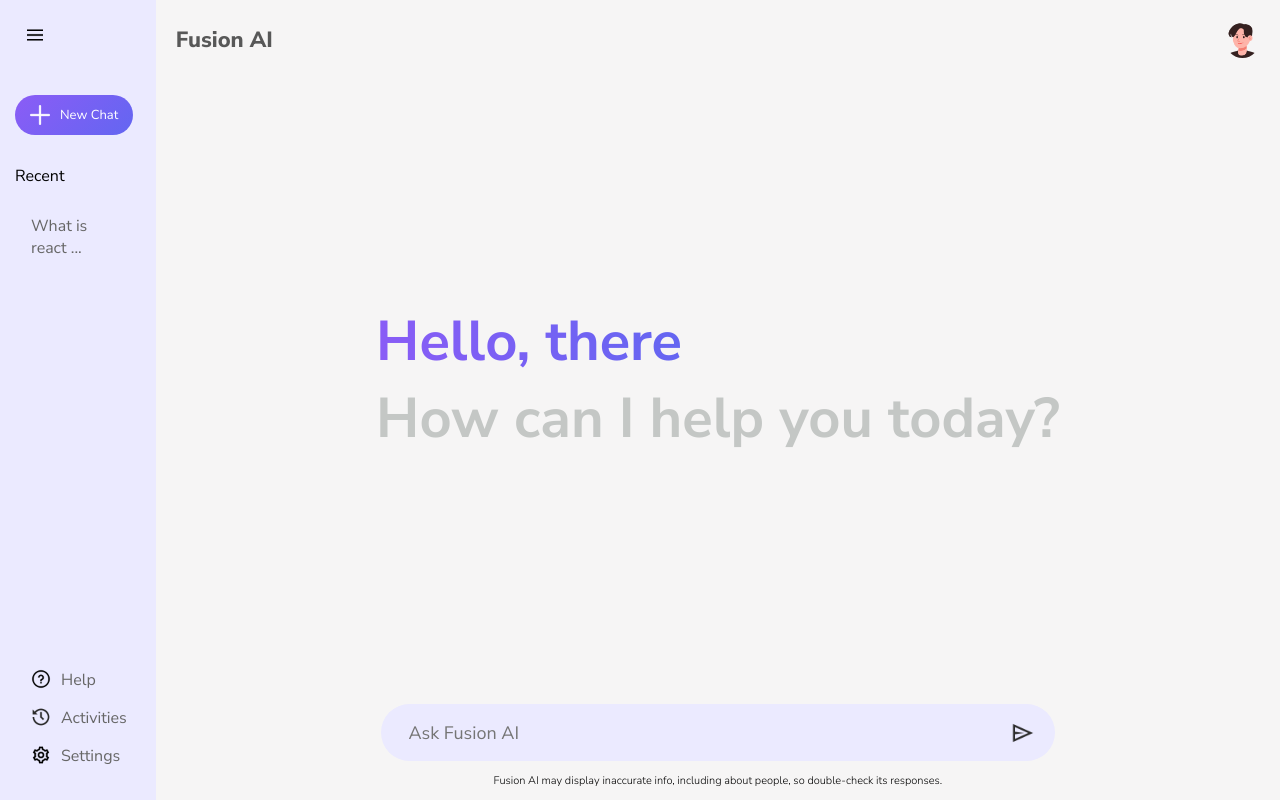
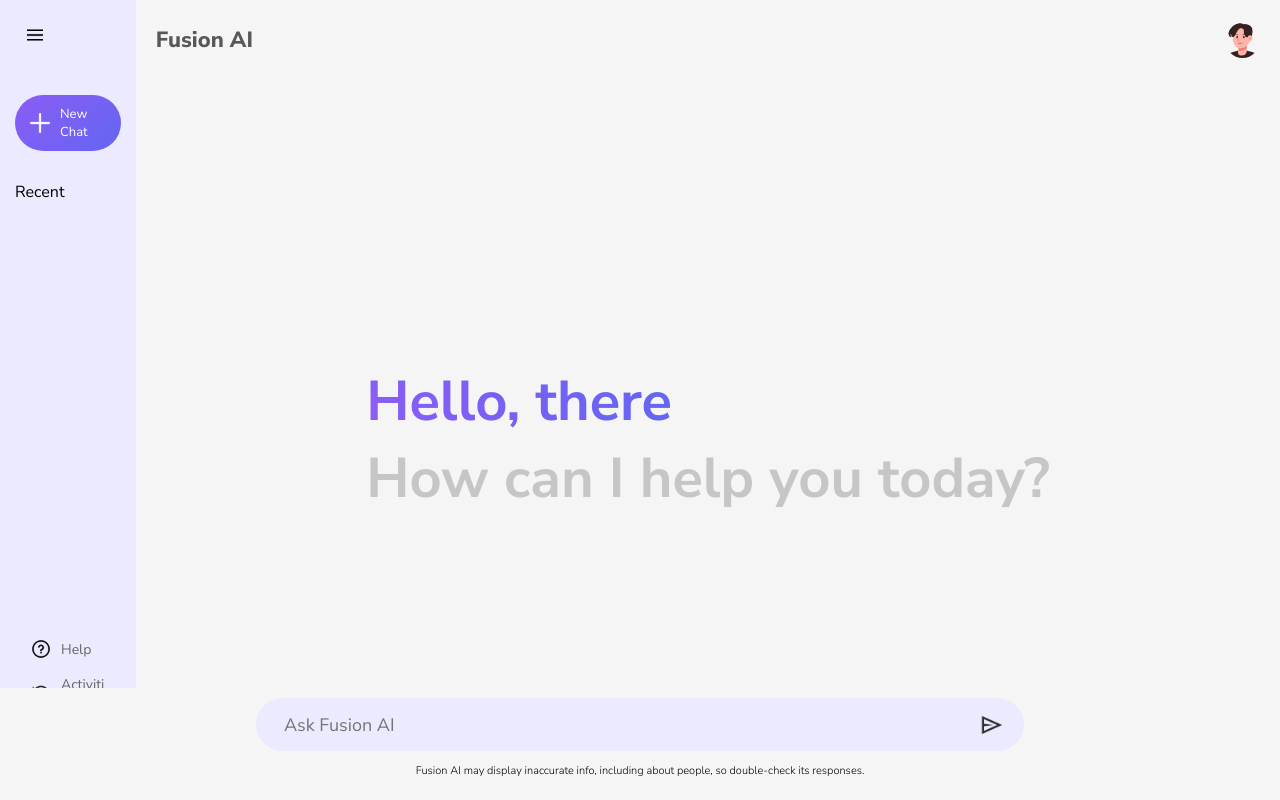
Before and after one commit to armanulhaq/fusion, a React (Vite) app: page / in a window 1280 px wide. Both pictures are taken after a click on the picture 35 px from the left and 35 px from the top of the page. Built offline with nearby package versions, Linux system fonts and the light colour scheme.

Commit message:
final changes done

```diff
--- a/src/App.jsx
+++ b/src/App.jsx
@@ -5,19 +5,23 @@ import Input from "./components/Input/Input";
 import Response from "./components/Main/Response";
 import Nav from "./components/Nav/Nav";
 import { useState } from "react";
+// App.jsx
+function App() {
+    const [queries, setQueries] = useState([]); // Array to store all queries
+    const [currentQuery, setCurrentQuery] = useState(""); // Current input query
+    const [submittedQuery, setSubmittedQuery] = useState(""); // Last submitted query
 
-function App() {
     function handleSubmit() {
-        setSubmittedQuery(query);
-        setQuery("");
+        if (currentQuery.trim()) {
+            setSubmittedQuery(currentQuery);
+            setQueries((prev) => [...prev, currentQuery]);
+            setCurrentQuery(""); // Clear input after submission
+        }
     }
 
-    const [query, setQuery] = useState("");
-    const [submittedQuery, setSubmittedQuery] = useState("");
     return (
         <>
-            <Sidebar />
-
+            <Sidebar queries={queries} />
             <div className="main-app-container">
                 <Nav />
                 {submittedQuery === "" ? (
@@ -25,10 +29,9 @@ function App() {
                 ) : (
                     <Response query={submittedQuery} />
                 )}
-
                 <Input
-                    setQuery={setQuery}
-                    query={query}
+                    query={currentQuery}
+                    setQuery={setCurrentQuery}
                     onSubmit={handleSubmit}
                 />
             </div>
--- a/src/components/Input/input.css
+++ b/src/components/Input/input.css
@@ -1,25 +1,3 @@
-.input-container {
-    flex: 1;
-    min-height: 15vh;
-    display: flex;
-    flex-direction: column;
-    align-items: center;
-    position: relative;
-    background-color: #f6f5f5;
-    justify-content: flex-end;
-}
-
-.search-box {
-    display: flex;
-    align-items: center;
-    justify-content: space-between;
-    gap: 20px;
-    width: 60%;
-    background-color: #ebeaff;
-    padding: 10px 20px;
-    border-radius: 50px;
-}
-
 .search-box img {
     width: 24px;
     cursor: pointer;
@@ -45,22 +23,45 @@
     text-align: center;
     font-weight: 300;
 }
+.input-container {
+    position: fixed;
+    bottom: 0;
+    left: 0;
+    right: 0;
+    padding: 10px 0;
+    background-color: #f6f5f5;
+    z-index: 100;
+}
+
+.search-box {
+    display: flex;
+    align-items: center;
+    justify-content: space-between;
+    gap: 20px;
+    width: 60%;
+    margin: 0 auto;
+    background-color: #ebeaff;
+    padding: 8px 20px;
+    border-radius: 50px;
+}
 
 @media screen and (max-width: 767px) {
+    .input-container {
+        padding: 8px 0;
+    }
+
     .search-box {
-        display: flex;
-        align-items: center;
-        justify-content: space-between;
-        gap: 20px;
         width: 90%;
-        background-color: #ebeaff;
-        padding: 10px 20px;
-        border-radius: 50px;
+        padding: 6px 15px;
     }
+
+    .search-box input {
+        font-size: 16px;
+        padding: 6px;
+    }
+
     .bottom-info {
         font-size: 9px;
-        margin: 12px;
-        text-align: center;
-        font-weight: 300;
+        margin: 8px 0;
     }
 }
--- a/src/components/Main/Response.jsx
+++ b/src/components/Main/Response.jsx
@@ -2,6 +2,7 @@ import axios from "axios";
 import { useState, useEffect } from "react";
 import styles from "./response.module.css";
 import ReactMarkdown from "react-markdown";
+import { assets } from "../../assets/assets";
 
 const Response = ({ query }) => {
     const [response, setResponse] = useState("");
@@ -45,18 +46,30 @@ const Response = ({ query }) => {
         <>
             <div className={styles.main}>
                 <div className={styles.mainContainer}>
+                    <div className={styles.querySection}>
+                        <img src={assets.user_icon} alt="" />
+                        <p>{query}</p>
+                    </div>
+                    <div className={styles.responseSection}>
+                        <img src="/favicon.png" alt="" />
+                        <div className={styles.content}>
                             {loading && (
                                 <p className={styles.loading}>
-                            Hang tight! <br /> We are negotiating with the
-                            server gods.
+                                    <hr />
+                                    <hr />
+                                    <hr />
                                 </p>
                             )}
                             {error && <p>{error}</p>}
                             {response && (
-                        <ReactMarkdown className={styles.response}>
+                                <ReactMarkdown
+                                    className={styles.responseContainer}
+                                >
                                     {response}
                                 </ReactMarkdown>
                             )}
+                        </div>
+                    </div>
                 </div>
             </div>
         </>
--- a/src/components/Main/response.module.css
+++ b/src/components/Main/response.module.css
@@ -4,82 +4,124 @@
     display: flex;
     flex-direction: column;
     align-items: center;
-    position: relative;
     background-color: #f6f5f5;
 }
 
 .mainContainer {
     max-width: 900px;
-    max-height: 75dvh;
+    height: 75dvh;
+    overflow-y: auto;
+    padding: 0 5%;
 }
 
-.response {
-    display: block;
+.querySection {
+    margin: 40px 0;
+    display: flex;
+    align-items: center;
+    gap: 20px;
+}
+
+.querySection img,
+.responseSection img {
+    width: 32px;
+    border-radius: 50%;
+}
+
+.responseSection {
+    display: flex;
+    align-items: flex-start;
+    gap: 20px;
+}
+
+.responseContainer {
+    background-color: #ebeaff;
+    padding: 20px;
     border-radius: 14px;
-    padding: 50px;
-    overflow-y: auto; /* Allow vertical scrolling */
-    width: 90%; /* Adjust response width */
-    margin: 0;
-    border-radius: 14px;
-    padding: 50px;
-    max-width: 900px; /* More reasonable max-width */
-    max-height: 72dvh;
-    box-shadow: 0 0 10px rgba(0, 0, 0, 0.1);
-    background-color: #ebeaff;
+}
+
+.content {
+    flex: 1;
 }
 
 .loading {
+    width: 50vw;
     display: flex;
-    justify-content: center;
-    align-items: center;
-    border-radius: 10px; /* Rounded corners */
-    padding: 15px; /* Slightly larger padding */
-    background: linear-gradient(
-        90deg,
-        #f9f9f9,
-        #e6e6e6,
-        #f9f9f9
-    ); /* Subtle gradient */
-    background-size: 200% 100%; /* For animation effect */
-    animation: shimmer 1.5s infinite; /* Gradient animation */
-    color: #555; /* Muted text color */
-    font-style: italic; /* Minimalistic italicized text */
-    width: fit-content;
-    margin: 0 auto;
-    font-size: 0.9rem;
-    overflow: hidden; /* Ensures corners are visible */
-    position: relative;
+    flex-direction: column;
+    gap: 10px;
+}
+
+.loading hr {
+    border-radius: 4px;
+    border: none;
+    background-color: #f6f7f8;
+    background: linear-gradient(to right, #9ed7ff, #ffffff, #9ed7ff);
+    background-size: 800px 50px;
+    height: 20px;
+    animation: loader 3s infinite;
 }
 
 /* Animation for shimmering effect */
-@keyframes shimmer {
-    from {
-        background-position: 200% 0;
+@keyframes loader {
+    0% {
+        background-position: -800px 0px;
     }
-    to {
-        background-position: -200% 0;
+    100% {
+        background-position: 800px 0px;
     }
 }
 
 @media screen and (max-width: 767px) {
-    .response {
-        width: 90%;
-        max-height: calc(80dvh - 40px);
-        box-shadow: 2px 0 10px rgba(0, 0, 0, 0.1);
-        margin: 10px;
-        padding: 20px 40px;
+    .mainContainer {
+        width: 100%;
+        height: calc(100dvh - 140px); /* Adjust for header and input */
+
+        margin: 10px 0;
+        overflow-y: auto;
+    }
+    .responseContainer {
+        padding-bottom: 40px;
     }
 
-    .mainContainer {
+    .querySection {
+        margin: 20px 0;
+        padding: 0 5px;
+    }
+
+    .querySection img,
+    .responseSection img {
+        width: 28px; /* Slightly smaller icons for mobile */
+    }
+
+    .responseSection {
+        gap: 15px;
+        padding: 0 5px;
+    }
+
+    .content {
+        font-size: 15px;
+        line-height: 1.5;
+        padding-right: 10px;
+    }
+
+    .loading {
         width: 100%;
-        max-height: 75dvh;
-        align-items: flex-start; /* Align items at the start */
-        display: flex;
-        justify-content: center;
-        transition: width 0.3s ease;
-        border-radius: 15px;
-        height: auto;
-        padding: 0px;
-        overflow: auto;
+        padding: 0 10px;
+    }
+
+    .loading hr {
+        height: 16px; /* Smaller loading bars for mobile */
+        background-size: 600px 40px;
     }
 }
+
+/* Update loader animation for mobile */
+@media screen and (max-width: 767px) {
+    @keyframes loader {
+        0% {
+            background-position: -600px 0;
+        }
+        100% {
+            background-position: 600px 0;
+        }
+    }
+}
--- a/src/components/Sidebar/Sidebar.jsx
+++ b/src/components/Sidebar/Sidebar.jsx
@@ -1,13 +1,13 @@
 import "./sidebar.css";
 import { assets } from "../../assets/assets";
 import { useState } from "react";
-const Sidebar = () => {
+const Sidebar = ({ queries }) => {
     const [isCollapsed, setisCollapsed] = useState(false);
     return (
         <div className="sidebar">
             <div className="top">
                 <img
-                    onClick={() => setisCollapsed((previous) => !previous)}
+                    onClick={() => setisCollapsed((prev) => !prev)}
                     className="menu"
                     src={assets.menu_icon}
                     alt=""
@@ -18,16 +18,22 @@ const Sidebar = () => {
                         src={assets.plus_icon}
                         alt=""
                     />
-                    {isCollapsed ? <p>New Chat</p> : null}
+                    {isCollapsed && <p>New Chat</p>}
                 </div>
-                {isCollapsed ? (
+                {isCollapsed && (
                     <div className="recent">
                         <p className="recent-title">Recent</p>
-                        <div className="recent-entry">
-                            <p>What is react ...</p>
-                        </div>
+                        {queries.map((query, index) => (
+                            <div key={index} className="recent-entry">
+                                <p>
+                                    {query.length > 25
+                                        ? `${query.substring(0, 25)}...`
+                                        : query}
+                                </p>
+                            </div>
+                        ))}
                     </div>
-                ) : null}
+                )}
             </div>
             <div className="bottom">
                 <div className="bottom-item recent-entry">
--- a/src/components/Sidebar/sidebar.css
+++ b/src/components/Sidebar/sidebar.css
@@ -11,13 +11,13 @@
     width: 20px;
 }
 
-.sidebar .menu {
+.menu {
     display: block;
     margin-left: 10px;
     cursor: pointer;
 }
 
-.sidebar .new-chat {
+.new-chat {
     margin-top: 50px;
     display: inline-flex;
     align-items: center;
@@ -30,39 +30,51 @@
     cursor: pointer;
 }
 
-.sidebar .recent {
+/* Recent Section */
+.recent {
+    margin-top: 30px;
     display: flex;
     flex-direction: column;
+    gap: 10px;
+    max-height: calc(100vh - 300px);
+    overflow-y: auto;
 }
 
-.sidebar .recent-title {
-    margin-top: 30px;
+.recent-title {
     margin-bottom: 20px;
 }
 
-.sidebar .recent-entry {
+.recent-entry {
     display: flex;
-    align-items: start;
+    align-items: center;
     gap: 10px;
+    padding: 8px 16px;
     padding-right: 40px;
     border-radius: 50px;
-    padding: 8px 16px;
     color: #666;
+    cursor: pointer;
+    word-break: break-word;
     transition: all 0.3s ease;
 }
 
-.sidebar .recent-entry:hover {
+.recent-entry:hover {
     background: linear-gradient(135deg, #8b5cf6 0%, #6366f1 100%);
     color: white;
     box-shadow: 0 4px 12px rgba(139, 92, 246, 0.3);
 }
 
-.sidebar .bottom {
+.recent-entry p {
+    margin: 0;
+    font-size: 14px;
+}
+
+/* Bottom Section */
+.bottom {
     display: flex;
     flex-direction: column;
 }
 
-.sidebar .bottom-item {
+.bottom-item {
     padding-right: 10px;
 }
 
```
Lines whose indentation alone changed are shown as unchanged.
